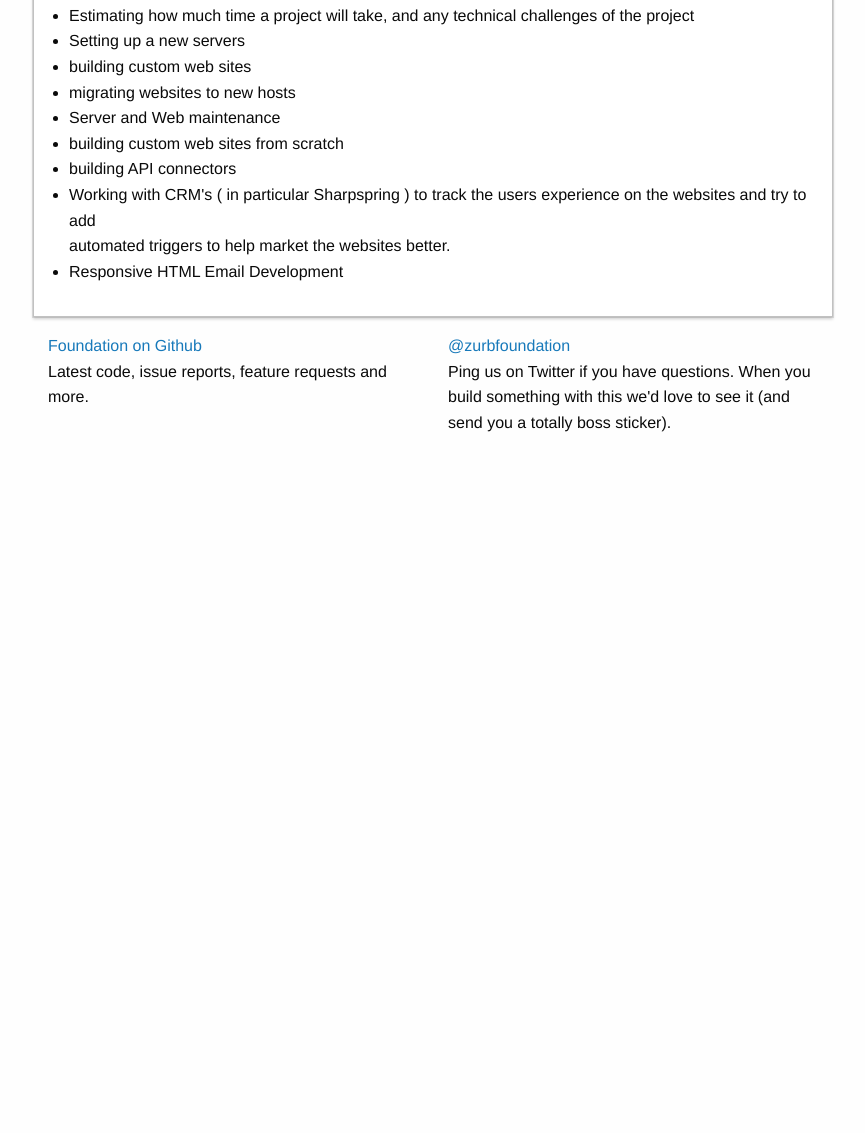
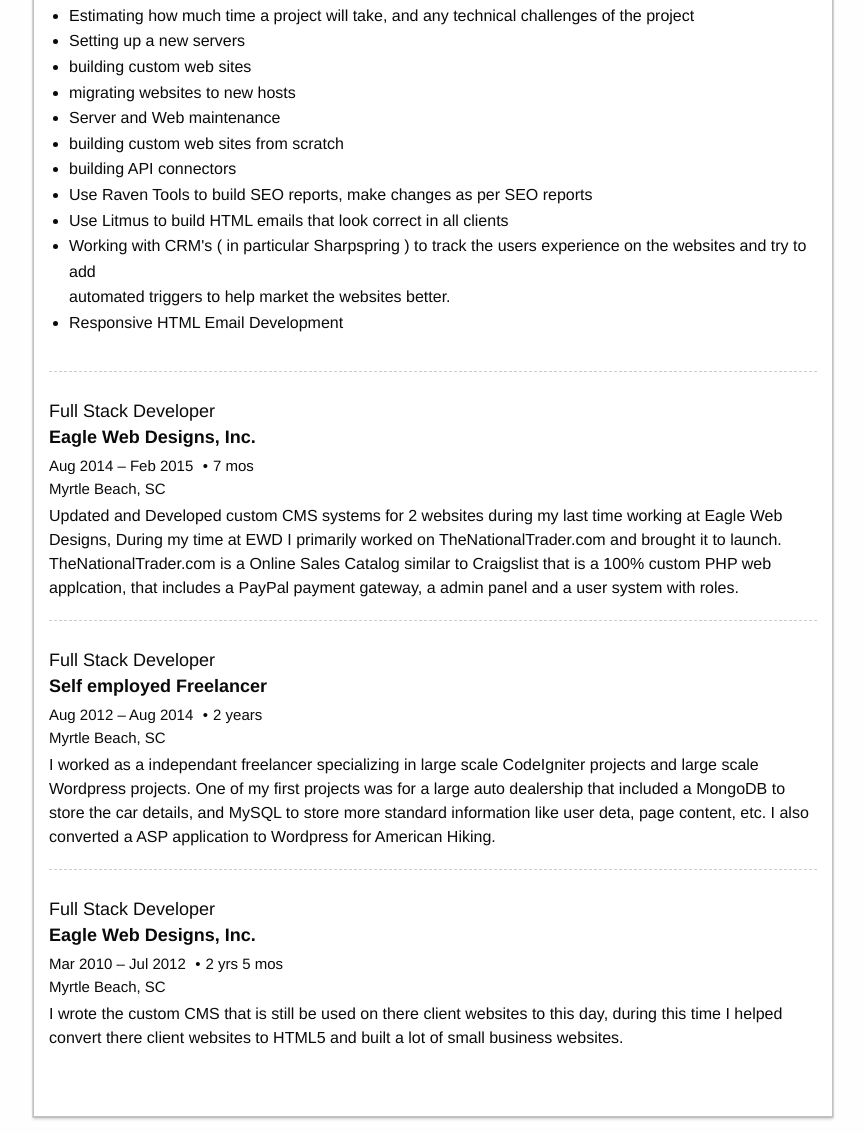
Before and after one commit to DreadyCrig/new_resume, a website: page index.html in a window 1280 px wide. Shown: the part 450-1583 px from the top of the page, without its empty margins (7-872 px from the left). Before the commit the page ends 902 px from the top, so only its background shows below. Drawn offline with nearby package versions, Linux system fonts and the light colour scheme.

Commit message:
First draft of work history

```diff
--- a/gulpfile.js
+++ b/gulpfile.js
@@ -48,6 +48,6 @@ gulp.task('useref', function(){
 gulp.task('watch', ['browserSync', 'sass'], function (){
   gulp.watch('scss/**/*.scss', ['sass']);
   // Reloads the browser whenever HTML or JS files change
-  gulp.watch('./*.html', browserSync.reload);
-  gulp.watch('js/**/*.js', browserSync.reload);
+//  gulp.watch('./*.html', browserSync.reload);
+//  gulp.watch('js/**/*.js', browserSync.reload);
 });
--- a/index.html
+++ b/index.html
@@ -69,10 +69,8 @@
         </div>
         <div class="grid-x grid-padding-x">
           <div class="large-4 medium-4 medium-push-2 cell">
-            <p><a href="http://github.com/zurb/foundation">Foundation on Github</a><br />Latest code, issue reports, feature requests and more.</p>
           </div>
           <div class="large-4 medium-4 medium-pull-2 cell">
-            <p><a href="https://twitter.com/ZURBfoundation">@zurbfoundation</a><br />Ping us on Twitter if you have questions. When you build something with this we'd love to see it (and send you a totally boss sticker).</p>
           </div>
         </div>
       </div>
@@ -112,14 +110,38 @@
 <script type="text/javascript">
 
 var data = {jobs:[
-				{
+    {
         "title": "Full Stack Developer",
         "name": "Southern Tide Media",
         "range": "Dec 2015 \u2013 Present",
         "duration": "2 yrs 1 mo",
         "location": "Myrtle Beach, South Carolina Area",
-        "body": "\nI currently work as a contract developer for Southern Tide Media.<br\/><br\/>\nAt Southern Tide Media, My job responsibilities vary from\n<ul>\n<li>Estimating how much time a project will take, and any technical challenges of the project<\/li>\n<li>Setting up a new servers<\/li>\n<li>building custom web sites<\/li>\n<li>migrating websites to new hosts<\/li>\n<li>Server and Web maintenance<\/li>\n<li>building custom web sites from scratch<\/li>\n<li>building API connectors<\/li>\n<li>Working with CRM's ( in particular Sharpspring ) to track the users experience on the websites and try to add <\/li>automated triggers to help market the websites better.\n<li>Responsive HTML Email Development<\/li>\n<\/ul>"
-       }
+        "body": "\nI currently work as a contract developer for Southern Tide Media.<br\/><br\/>\nAt Southern Tide Media, My job responsibilities vary from\n<ul>\n<li>Estimating how much time a project will take, and any technical challenges of the project<\/li>\n<li>Setting up a new servers<\/li>\n<li>building custom web sites<\/li>\n<li>migrating websites to new hosts<\/li>\n<li>Server and Web maintenance<\/li>\n<li>building custom web sites from scratch<\/li>\n<li>building API connectors<\/li>\n<li>Use Raven Tools to build SEO reports, make changes as per SEO reports<\/li>\n<li>Use Litmus to build HTML emails that look correct in all clients<\/li>\n<li>Working with CRM's ( in particular Sharpspring ) to track the users experience on the websites and try to add <\/li>automated triggers to help market the websites better.\n<li>Responsive HTML Email Development<\/li>\n<\/ul>"
+    },
+    {
+        "title": "Full Stack Developer",
+        "name": "Eagle Web Designs, Inc.",
+        "range": "Aug 2014 \u2013 Feb 2015",
+        "duration": "7 mos",
+        "location": "Myrtle Beach, SC",
+        "body": "Updated and Developed custom CMS systems for 2 websites during my last time working at Eagle Web Designs,  During my time at EWD I primarily worked on TheNationalTrader.com and brought it to launch. TheNationalTrader.com is a Online Sales Catalog similar to Craigslist that is a 100% custom PHP web applcation, that includes a PayPal payment gateway, a admin panel and a user system with roles."
+    },
+    {
+        "title": "Full Stack Developer",
+        "name": "Self employed Freelancer",
+        "range": "Aug 2012 \u2013 Aug 2014",
+        "duration": "2 years",
+        "location": "Myrtle Beach, SC",
+        "body": "I worked as a independant freelancer specializing in large scale CodeIgniter projects and large scale Wordpress projects.  One of my first projects was for a large auto dealership that included a MongoDB to store the car details, and MySQL to store more standard information like user deta, page content, etc.  I also converted a ASP application to Wordpress for American Hiking. "
+    },
+    {
+        "title": "Full Stack Developer",
+        "name": "Eagle Web Designs, Inc.",
+        "range": "Mar 2010 \u2013 Jul 2012",
+        "duration": "2 yrs 5 mos",
+        "location": "Myrtle Beach, SC",
+        "body": "I wrote the custom CMS that is still be used on there client websites to this day, during this time I helped convert there client websites to HTML5 and built a lot of small business websites."
+    }
 ]};
 
 
--- a/scss/_jobs.scss
+++ b/scss/_jobs.scss
@@ -1,8 +1,17 @@
-
 h2.exp {
     border-bottom: 1px dashed #ddd;
     margin-bottom: 20px;
     padding-bottom: 10px;
+}
+
+div.job-entry {
+    border-bottom: 1px dashed #ccc;
+    margin-bottom: 30px;
+    padding-bottom: 20px;
+}
+
+div.job-entry:last-child {
+    border: none;
 }
 
 div.job-meta {
```
Also changed, not shown: css/app.css, 1 other file.
